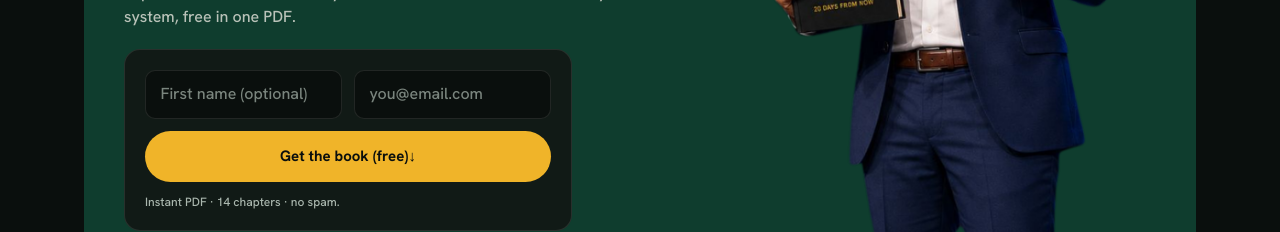
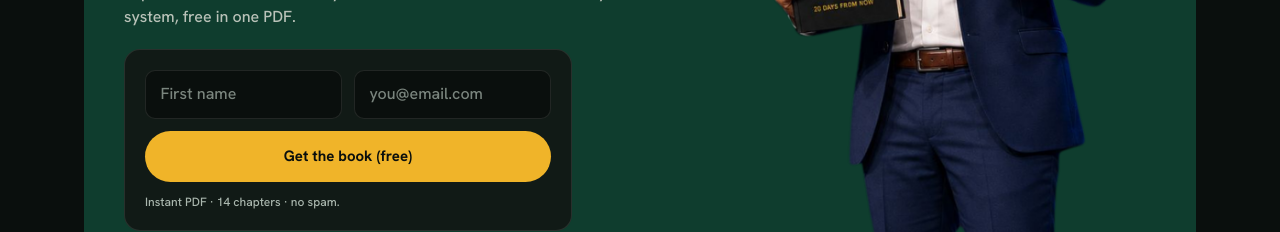
Before and after one commit to riyazlive04/germanysummit, a Next.js app: page /book in a window 1280 px wide. Shown: the part 424-656 px from the top of the page. Built offline with nearby package versions, Linux system fonts and the light colour scheme; no server answers.

Commit message:
bookpage correction

```diff
--- a/src/components/book/BookLanding.tsx
+++ b/src/components/book/BookLanding.tsx
@@ -128,7 +128,7 @@ export default function BookLanding({
           type="text"
           value={name}
           onChange={(e) => setName(e.target.value)}
-          placeholder="First name (optional)"
+          placeholder="First name"
           className="input w-full"
           autoComplete="given-name"
         />
@@ -151,7 +151,7 @@ export default function BookLanding({
         disabled={busy}
         className="btn-gold px-7 py-3.5 text-[15px] disabled:opacity-60"
       >
-        {busy ? "Preparing your download…" : "Get the book (free)↓"}
+        {busy ? "Preparing your download…" : "Get the book (free)"}
       </button>
       <p className="text-xs text-muted">
         Instant PDF · 14 chapters · no spam.
```
